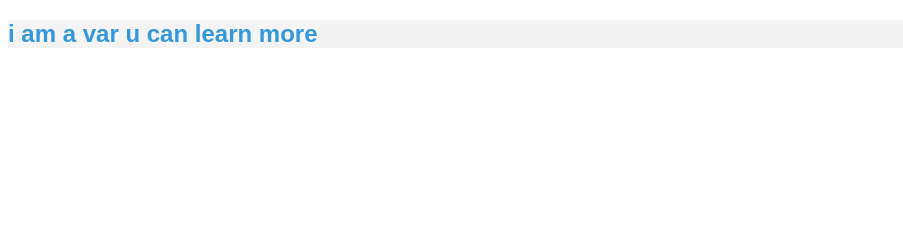
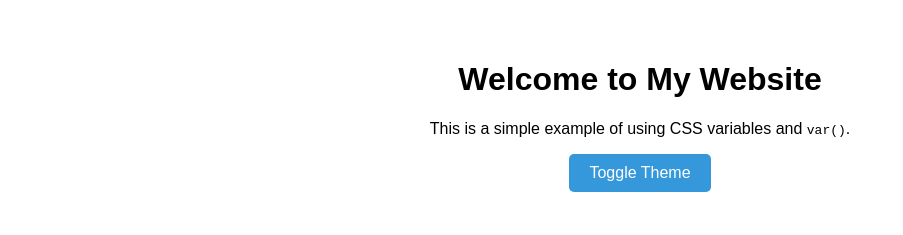
Before and after one commit to AMER106/loma-solutions, a plain HTML site: page index.html in a window 1280 px wide. Shown: the whole page, without its empty margins (0-903 px from the left). Drawn offline with Linux system fonts and the light colour scheme.

Commit message:
changes added

```diff
--- a/index.html
+++ b/index.html
@@ -1,12 +1,25 @@
 <!DOCTYPE html>
 <html lang="en">
-  <head>
-    <meta charset="UTF-8" />
-    <meta name="viewport" content="width=device-width, initial-scale=1.0" />
-    <title>Document</title>
-    <link rel="stylesheet" href="style.css" />
-  </head>
-  <body>
-   <h2>i am a var u can learn more</h2>
-  </body>
+<head>
+  <meta charset="UTF-8">
+  <title>CSS var() Theme Demo</title>
+  <link rel="stylesheet" href="style.css">
+</head>
+<body>
+
+  <div class="container">
+    <h1>Welcome to My Website</h1>
+    <p>This is a simple example of using CSS variables and <code>var()</code>.</p>
+    <button id="toggleBtn">Toggle Theme</button>
+  </div>
+
+  <script>
+    // Toggle the dark theme on and off
+    const toggleBtn = document.getElementById("toggleBtn");
+    toggleBtn.addEventListener("click", () => {
+      document.body.classList.toggle("dark-theme");
+    });
+  </script>
+
+</body>
 </html>
--- a/style.css
+++ b/style.css
@@ -1,14 +1,45 @@
-:root{
-  --primary-color: #3498db;
-  --secondary-color: #2ecc71;
-  --background-color: #f4f4f4;
-  --text-color: #333;
-  --font-family: 'Arial', sans-serif;
+/* Default (light) theme variables */
+:root {
+  --background: white;
+  --text-color: black;
+  --button-bg: #3498db;
+  --button-text: white;
 }
-h2 {
-  color: var(--primary-color);
-  font-family: var(--font-family);
-  font-size: 24px;
-  margin-bottom: 12px;
-  background-color: var(--background-color);
+
+/* Dark theme overrides */
+.dark-theme {
+  --background: #121212;
+  --text-color: #f0f0f0;
+  --button-bg: #444;
+  --button-text: #f0f0f0;
 }
+
+body {
+  background-color: var(--background);
+  color: var(--text-color);
+  font-family: Arial, sans-serif;
+  transition: background-color 0.3s ease, color 0.3s ease;
+  margin: 0;
+  padding: 40px;
+}
+
+.container {
+  max-width: 600px;
+  margin: auto;
+  text-align: center;
+}
+
+button {
+  padding: 10px 20px;
+  font-size: 16px;
+  background-color: var(--button-bg);
+  color: var(--button-text);
+  border: none;
+  border-radius: 5px;
+  cursor: pointer;
+  transition: background-color 0.3s ease;
+}
+
+button:hover {
+  opacity: 0.9;
+}
```
